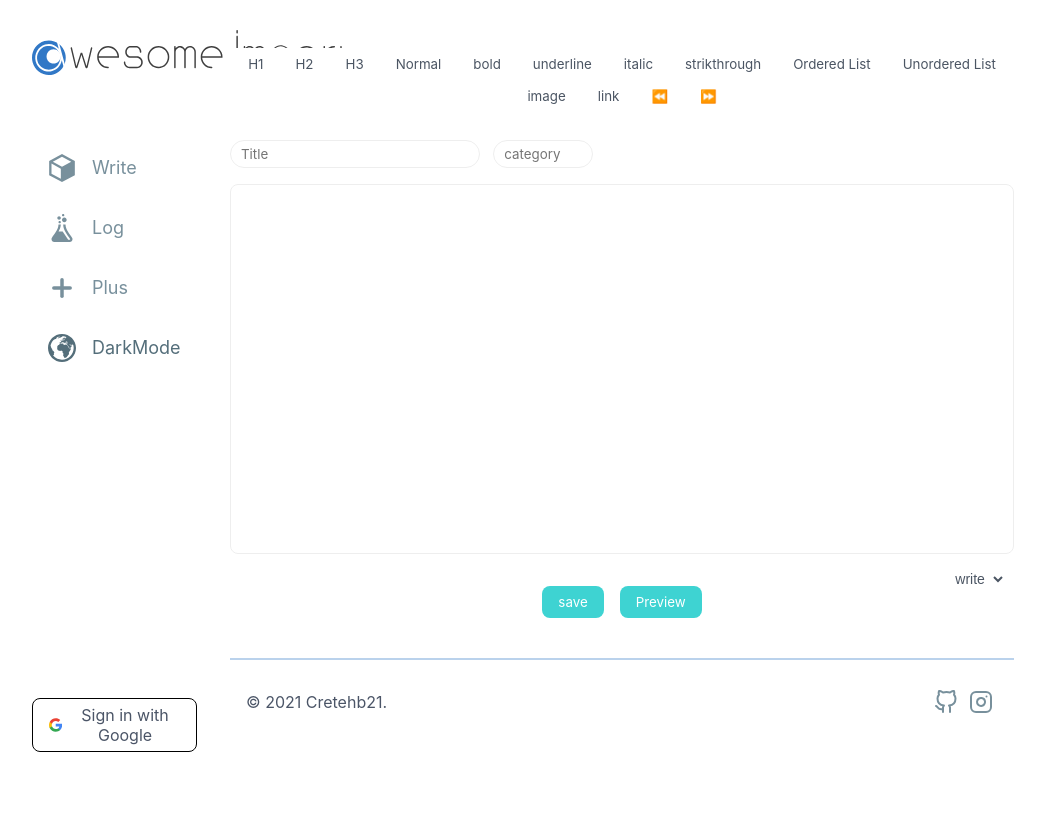
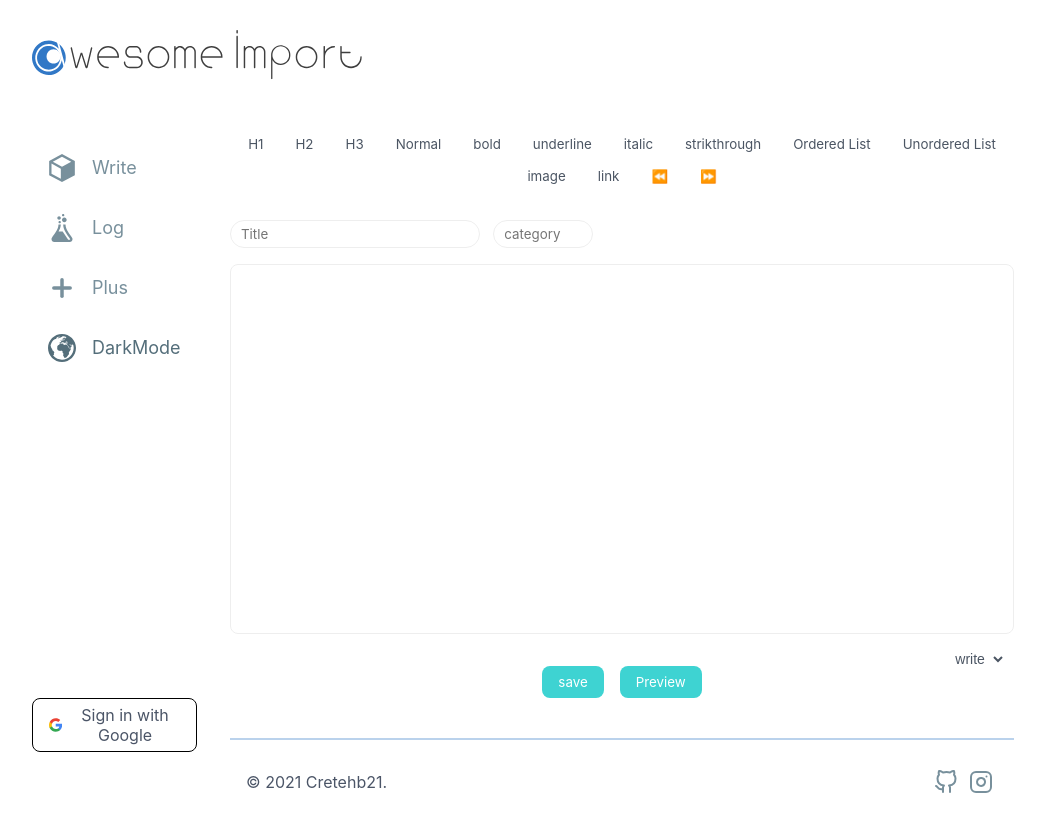
Before and after one commit to createhb21/awesome-import, a React (Create React App) app: page /edit in a window 1280 px wide. Shown: the top 832 px of the page, without its empty margins (126-1171 px from the left). Before the commit the page ends 800 px from the top, so only its background shows below. Built offline with nearby package versions, Linux system fonts and the light colour scheme; no server answers.

Commit message:
test files

```diff
--- a/src/components/AwesomeEditor/AwesomeEditor.tsx
+++ b/src/components/AwesomeEditor/AwesomeEditor.tsx
@@ -38,7 +38,7 @@ const TextEditor = ({ guest }: EditorProps) => {
     const handleSave = () => {
         const uid = user?.uid;
         const adminKey = process.env.REACT_APP_BASE_ADMIN_KEY! as string;
-        const data = convertToRaw(editorState.getCurrentContent());
+        const data = editorState.getCurrentContent();
         const cellection = collectionRef.current && collectionRef.current.value;
 
         if (guest) {
@@ -244,6 +244,7 @@ const wrapperStyle = (theme: ITheme, visiblePreview: boolean, guest: boolean | u
     text-align: center;
     max-width: 100%;
     position: relative;
+    margin-top: ${guest ? '' : '5rem'};
 
     & > #func {
         border: none;
--- a/src/components/AwesomeEditor/AwesomeMobileEditor.tsx
+++ /dev/null
@@ -1,110 +0,0 @@
-/** @jsxImportSource @emotion/react */
-import { css } from '@emotion/react';
-import { convertToRaw, Editor, EditorState } from 'draft-js';
-import React, { useEffect } from 'react';
-import { useRef } from 'react';
-import { useSelector } from 'react-redux';
-import { RootReducerType } from '../..';
-import { guestBookCommentCreateApi } from '../../hooks/firebasePosting';
-import { ITheme } from '../../lib/styles/Theme';
-
-function AwesomeMobileEditor() {
-    const [editorState, setEditorState] = React.useState(() => EditorState.createEmpty());
-
-    const firstInputRef = useRef<HTMLInputElement>(null);
-    const pwRef = useRef<HTMLInputElement>(null);
-
-    const handleSave = async () => {
-        const data = convertToRaw(editorState.getCurrentContent());
-
-        await guestBookCommentCreateApi(data, firstInputRef, pwRef, setEditorState).then(() => {
-            console.log('comment success');
-        });
-    };
-
-    const { isUser, user } = useSelector((state: RootReducerType) => state.UserSetReducer);
-    useEffect(() => {
-        if (isUser !== false && firstInputRef.current) {
-            firstInputRef.current.value = user?.displayName! as string;
-        }
-    }, [user, isUser]);
-
-    return (
-        <div css={wrapperStyle}>
-            <div className="user-info">
-                <input type="text" placeholder="닉네임" ref={firstInputRef} />
-                <input type="password" placeholder="비밀번호" maxLength={15} ref={pwRef} />
-            </div>
-            <Editor editorState={editorState} onChange={setEditorState} />
-            <button
-                className="save"
-                type="button"
-                onClick={e => {
-                    e.preventDefault();
-                    handleSave();
-                }}
-            >
-                save
-            </button>
-        </div>
-    );
-}
-
-export default AwesomeMobileEditor;
-
-const wrapperStyle = (theme: ITheme) => css`
-    text-align: center;
-    max-width: 100%;
-    position: relative;
-
-    .user-info {
-        width: 100%;
-        height: 3.5em;
-        display: flex;
-        justify-content: flex-start;
-        align-items: flex-end;
-
-        & > input {
-            width: 100px;
-            outline: none;
-            padding: 5px;
-            padding-left: 10px;
-            border: 1px solid #eee;
-            border-radius: 15px;
-            color: ${theme.textNormal};
-            background-color: ${theme.background};
-        }
-
-        & > input:last-child {
-            width: 100px;
-            margin-left: 1em;
-        }
-    }
-
-    .DraftEditor-root {
-        max-height: 115px;
-        overflow-y: auto;
-        border: 1px solid #eee;
-        margin: 1rem 0;
-        margin-bottom: 2rem;
-        border-radius: 0.5rem;
-    }
-
-    .DraftEditor-editorContainer {
-        padding: 1.5rem;
-    }
-
-    .public-DraftEditor-content {
-        min-height: 20rem;
-    }
-
-    .save {
-        border: none;
-        padding: 0.5rem 1rem;
-        margin: auto 0.5rem;
-        background-color: #3ed3d2;
-        color: white;
-        border-radius: 0.5rem;
-        cursor: pointer;
-    }
-`;
--- a/src/hooks/firebasePosting.ts
+++ b/src/hooks/firebasePosting.ts
@@ -1,5 +1,5 @@
 import moment from 'moment';
-import { EditorState } from 'draft-js';
+import { convertToRaw, EditorState } from 'draft-js';
 import firebaseApp from '../lib/storage/firebase';
 import { WritePostType } from '../modules/Fetch/FetchPostData';
 import { child, getDatabase, push, ref, set } from 'firebase/database';
@@ -24,7 +24,8 @@ export const writePostCreateApi = async (categoryRef: any, titleRef: any, data:
     const commentMoment = moment().format('YYYY년 MM월 DD일 HH:mm');
     const category = categoryRef.current && categoryRef.current.value;
     const title = titleRef.current && titleRef.current.value;
-    const formatData = JSON.stringify(data);
+    const inputData = convertToRaw(data);
+    const formatData = JSON.stringify(inputData);
 
     const dataArr: any[] = [];
     for (let keys in data.entityMap) {
@@ -45,7 +46,7 @@ export const writePostCreateApi = async (categoryRef: any, titleRef: any, data:
         date: commentMoment,
     };
 
-    if (!(category === '') && !(title === '') && !(data.blocks[0].text === '')) {
+    if (!(category === '') && !(title === '') && !(inputData.blocks[0].text === '')) {
         try {
             await FirebasePosting('write/posts', postingData).then(() => {
                 console.log('success');
@@ -61,7 +62,8 @@ export const writePostCreateApi = async (categoryRef: any, titleRef: any, data:
 export const logPostCreateApi = async (titleRef: any, data: any, uid?: string) => {
     const commentMoment = moment().format('YYYY년 MM월 DD일 HH:mm');
     const title = titleRef.current && titleRef.current.value;
-    const formatData = JSON.stringify(data);
+    const inputData = convertToRaw(data);
+    const formatData = JSON.stringify(inputData);
 
     const postingData: any = {
         uid,
@@ -71,7 +73,7 @@ export const logPostCreateApi = async (titleRef: any, data: any, uid?: string) =
         starCount: 0,
     };
 
-    if (!(title === '') && !(data.blocks[0].text === '')) {
+    if (!(title === '') && !(inputData.blocks[0].text === '')) {
         try {
             await FirebasePosting('log/posts', postingData).then(() => {
                 console.log('success');
@@ -90,7 +92,8 @@ export const guestBookCommentCreateApi = async (data: any, nickNameRef: any, pwR
     const commentMoment = moment().format('YYYY년MM월DD일 HH:mm:ss');
     const initialState = EditorState.createEmpty(linkDecorator);
 
-    const formatData = JSON.stringify(data);
+    const inputData = convertToRaw(data);
+    const formatData = JSON.stringify(inputData);
     const userName = nickNameRef.current && nickNameRef.current.value;
     const password = pwRef.current && pwRef.current.value;
 
@@ -103,7 +106,7 @@ export const guestBookCommentCreateApi = async (data: any, nickNameRef: any, pwR
         id: newPostKey,
     };
 
-    if (!(userName === '') && !(password === '') && !(data.blocks[0].text === '')) {
+    if (!(userName === '') && !(password === '') && !(inputData.blocks[0].text === '')) {
         try {
             await FirebasePosting('guestbook', commentData).then(() => {
                 nickNameRef.current.value = '';
--- a/src/lib/styles/Theme.ts
+++ b/src/lib/styles/Theme.ts
@@ -22,7 +22,7 @@ export const themeLight: Readonly<ITheme> = {
     textNormal: darkText.primary,
     mainContentText: palette.blueGrey[600],
     background: lightText.primary,
-    grayBorder: palette.blueGrey[50],
+    grayBorder: '#e5e7eb',
     buttonText: darkText.primary,
     buttonTextHover: lightText.primary,
     buttonBorder: darkText.primary,
--- a/src/pages/GuestBook/GuestBook.tsx
+++ b/src/pages/GuestBook/GuestBook.tsx
@@ -10,9 +10,6 @@ import firebaseApp from '../../lib/storage/firebase';
 import AwesomeLoader from '../../components/AwesomeLoader/AwesomeLoader';
 import { font } from '../../lib/styles/font';
 import media from '../../lib/styles/media';
-import AwesomeMobileEditor from '../../components/AwesomeEditor/AwesomeMobileEditor';
-
-export type GuestBookProps = {};
 
 interface GuestBookTypes {
     userName: string;
@@ -23,7 +20,7 @@ interface GuestBookTypes {
     id: any;
 }
 
-function GuestBook({}: GuestBookProps) {
+function GuestBook() {
     const theme = useTheme();
     const [loading, setLoading] = useState(false);
     // firebase
@@ -44,35 +41,6 @@ function GuestBook({}: GuestBookProps) {
         });
     }, []);
 
-    const mediaMedium = 768;
-    const [scrWidth, setScrWidth] = useState<number>(0);
-    useEffect(() => {
-        const screenX = window.screen.width;
-        setScrWidth(screenX);
-    }, []);
-
-    // redux-thunk
-    /*
-    const getMessage = (state: RootReducerType) => state.FetchGuestBookReducer.posts;
-    const getMessages = createSelector(getMessage, message => {
-        return message;
-    });
-    const { data, loading, error } = useSelector(getMessages);
-    const comments = [];
-    for (let key in data) {
-        comments.push(data[key]);
-    }
-    const dispatch = useDispatch();
-
-    useEffect(() => {
-        if (data) return;
-        dispatch(getMsgAction());
-    }, [data, dispatch]);
-
-    if (loading && !data) return <div>loading...</div>;
-    if (!data) return null;
-    */
-
     if (loading) return <AwesomeLoader />;
 
     return (
@@ -89,7 +57,9 @@ function GuestBook({}: GuestBookProps) {
                         응원의 한마디! Createhb21님에게 보내보세요 :D
                     </p>
                 </header>
-                <div>{scrWidth > mediaMedium ? <AwesomeEditor guest /> : <AwesomeMobileEditor />}</div>
+                <div>
+                    <AwesomeEditor guest />
+                </div>
                 <div css={writeLogStyle(theme)}>
                     <ul css={postListStyle(theme)}>
                         {comments &&
```
